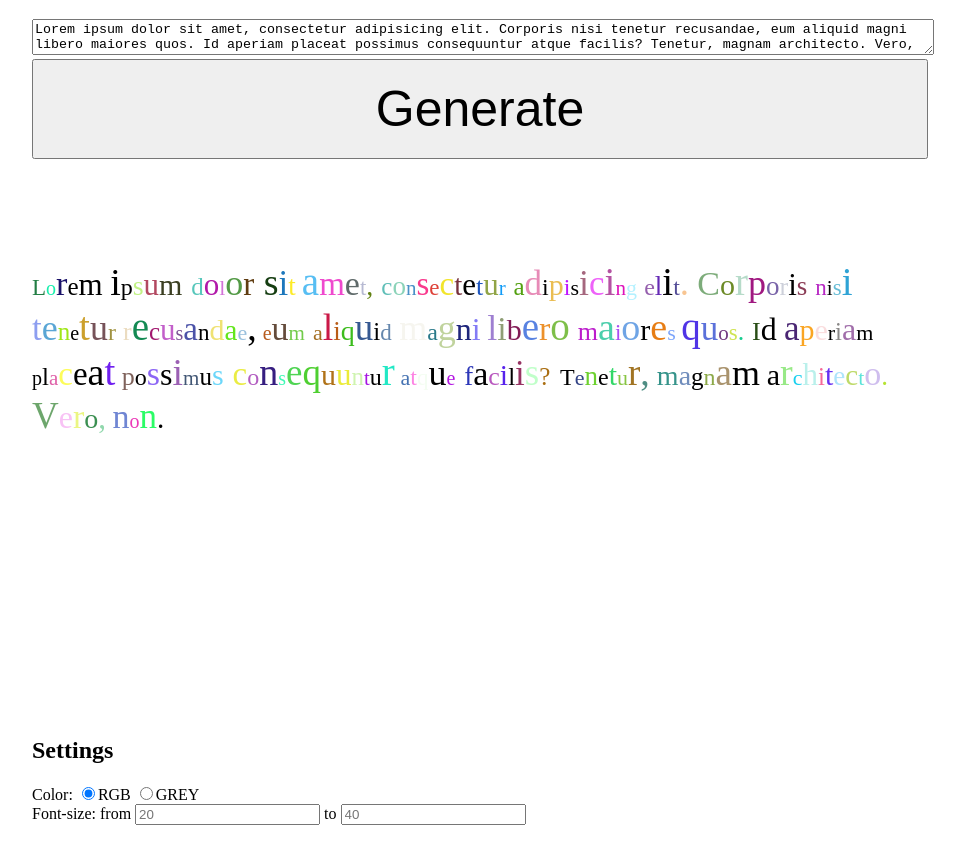
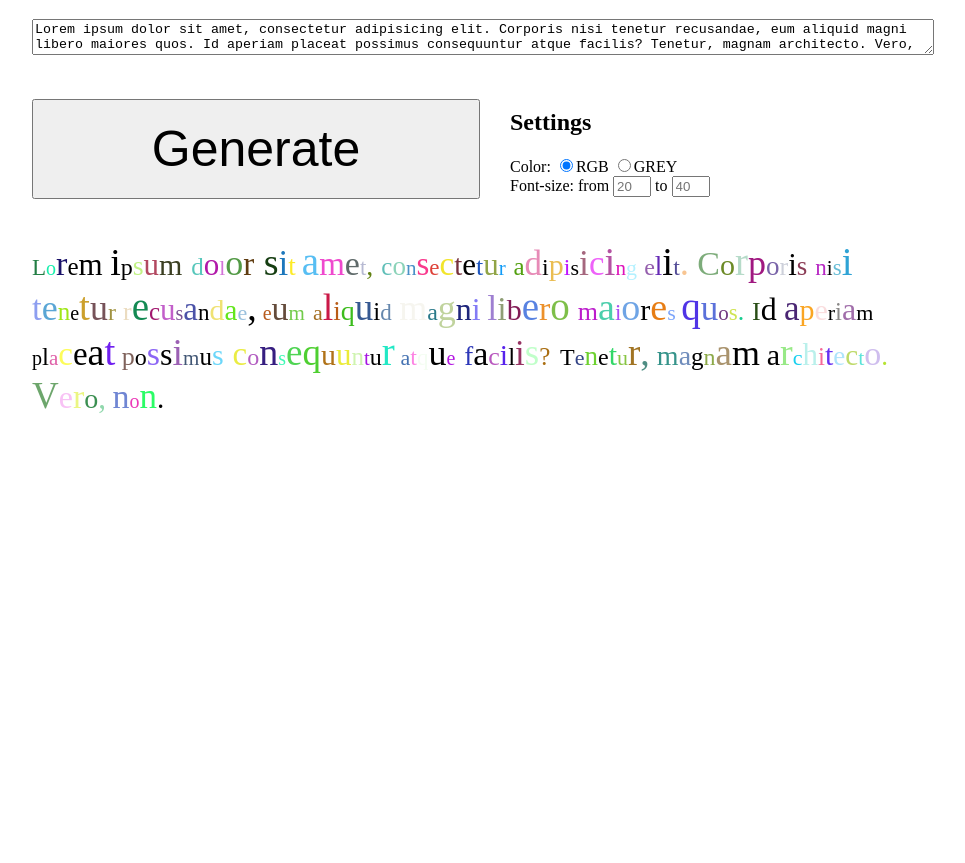
Before and after one commit to dummefil/Maniac-font, a plain HTML site: page index.html in a window 1280 px wide. Shown: the part 61-924 px from the top of the page, without its empty margins (160-1125 px from the left). After the commit the page ends 800 px from the top, so only its background shows below. Drawn offline with Linux system fonts and the light colour scheme; a web font is replaced by a local one.

Commit message:
updating css

```diff
--- a/index.html
+++ b/index.html
@@ -9,8 +9,8 @@
 <body>
 	<h1>Maniac font</h1>
 	<textarea id="text">Lorem ipsum dolor sit amet, consectetur adipisicing elit. Corporis nisi tenetur recusandae, eum aliquid magni libero maiores quos. Id aperiam placeat possimus consequuntur atque facilis? Tenetur, magnam architecto. Vero, non.</textarea>
+	<div id="input-block">
 		<button id="generate">Generate</button>
-	<div id="content"></div>
 			<div id="settings">
 				<h2>Settings</h2>
 				<span>Color:</span>
@@ -23,5 +23,7 @@
 				<span>to</span>
 				<input type="text" id="fontSizeMax" placeholder="40">
 			</div>
+  	</div>
+	<div id="content"></div>
 </body>
 </html>
--- a/style.css
+++ b/style.css
@@ -24,11 +24,23 @@ p{
 	display: inline;
 }
 button{
+	float: left;
 	font-size: 50px;
+	width: 50%;
+	height: 100px;
+	margin-bottom: 40px;
+	margin-top: 40px;
+}
+#input-block{
+	float: left;
 	width: 100%;
-	height: 100px;
-	margin-bottom: 100px;
 }
-div{
-	margin-bottom: 300px;
+#settings{
+	position: relative;
+	top: 30px;
+	left: 30px;
+	float: left;
 }
+input[type="text"]{
+	width: 30px;
+}
```
Lines whose indentation alone changed are shown as unchanged.
